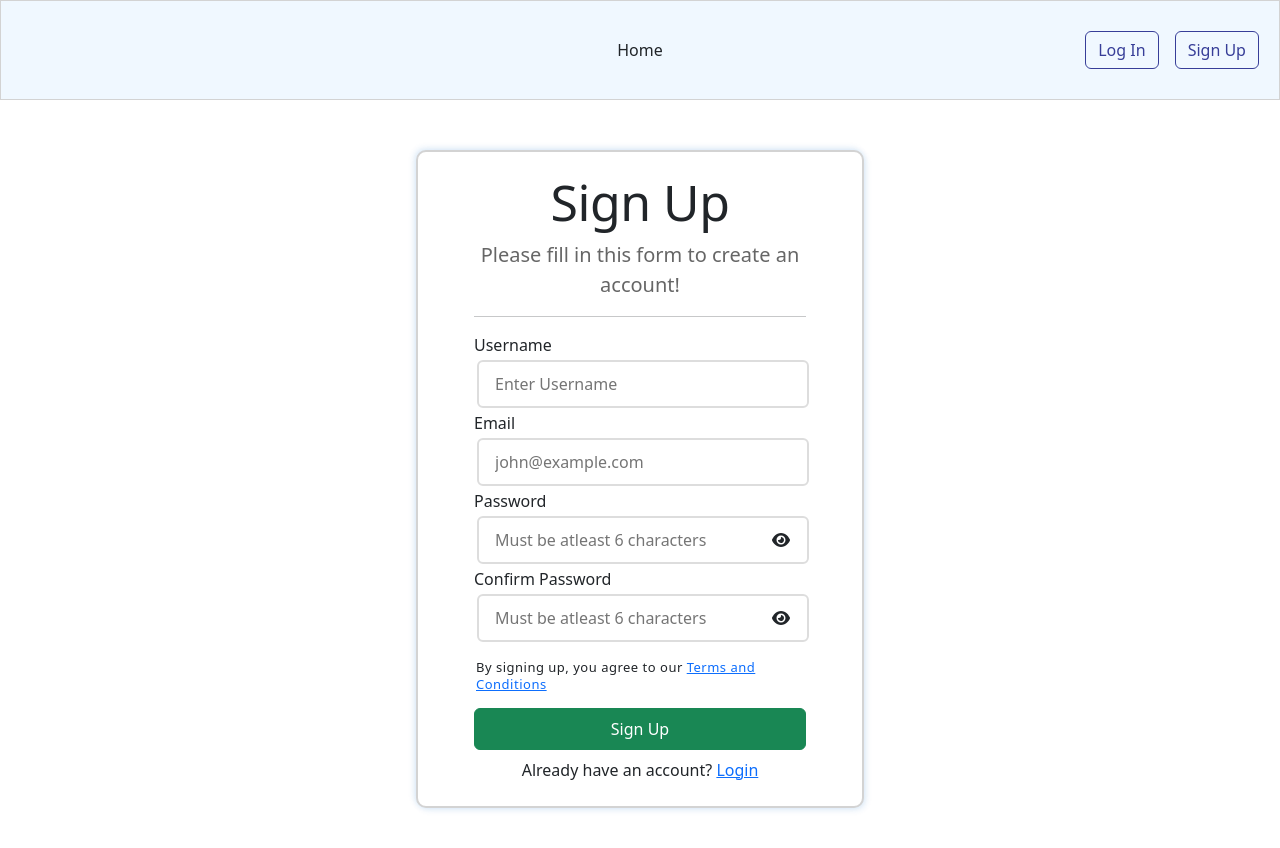
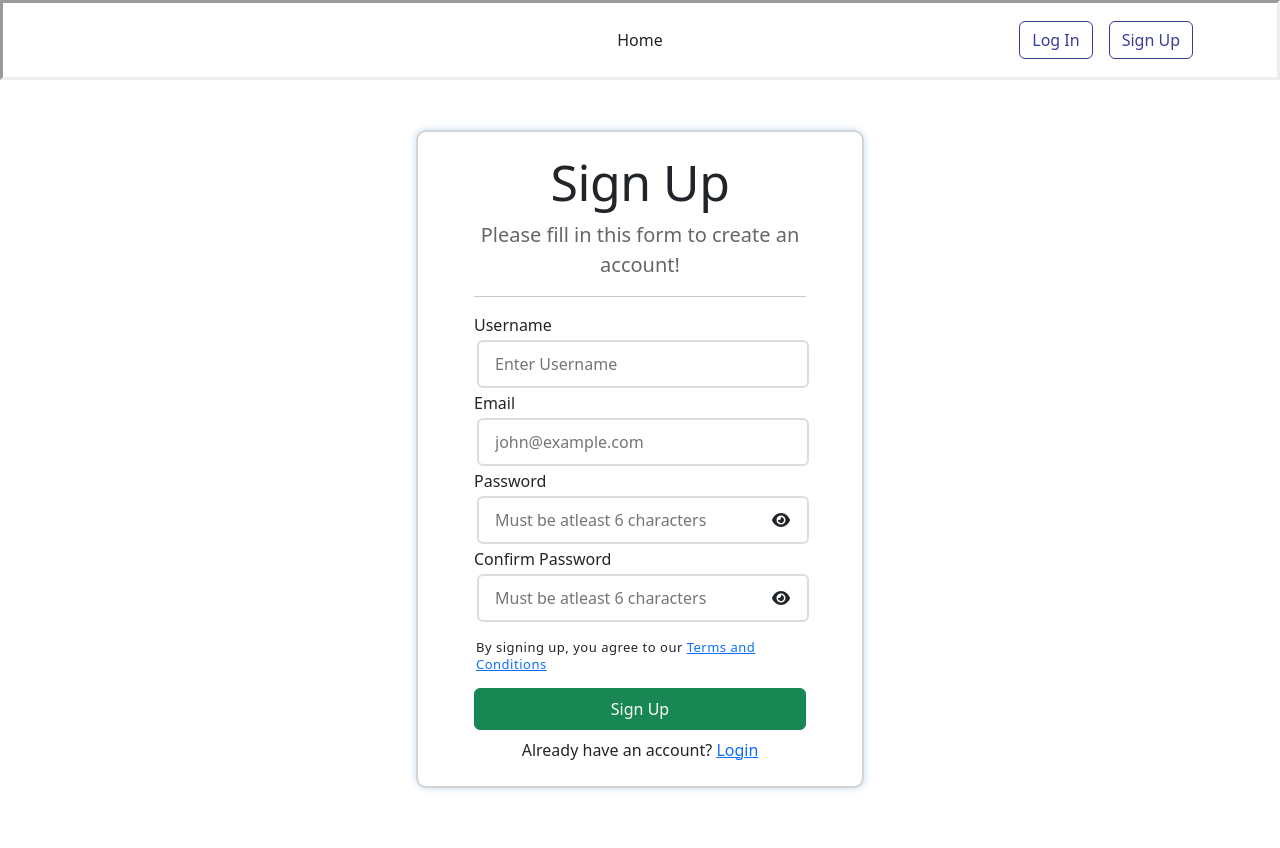
Before and after one commit to atulguptag/User-Authentication-Frontend, a React (Create React App) app: page /signup in a window 1280 px wide. Built offline with nearby package versions, Linux system fonts and the light colour scheme.

Commit message:
Cleaned Navbar CSS
did some few changes

```diff
--- a/src/components/navbar/Navbar.css
+++ b/src/components/navbar/Navbar.css
@@ -4,33 +4,23 @@
   box-sizing: border-box;
   align-content: center;
 }
+
 nav {
   display: flex;
   align-items: center;
   background-color: white;
-  height: 100px;
-  padding: 30px 25px;
+  height: 80px;
+  padding: 0 64px;
   justify-content: space-between;
 }
 
 .my-navbar {
-  background-color: aliceblue;
-  border-style: groove;
-  border-width: 0.00001cm;
-  border-color: lightgrey;
-}
-
-.my-button {
-  padding-right: 3vh;
-}
-.enter {
-  height: 5vh;
-}
-.text {
-  color: black;
-  font-size: 1.2em;
-  font-style: oblique;
-  padding-left: 5px;
+  display: flex;
+  justify-content: space-between;
+  align-items: center;
+  width: 100%;
+  padding: 0 64px;
+  border-style: inset;
 }
 
 .btn-outline-success {
@@ -50,34 +40,9 @@
   --bs-btn-disabled-border-color: #373e98;
   --bs-gradient: none;
 }
-.navbar-toggler {
-  display: none;
-}
 
 .search-bar {
   display: flex;
-}
-
-@media (max-width: 720px) {
-  .nav--icon {
-    width: 120px;
-  }
-
-  .search-bar {
-    display: none;
-  }
-  .navbar-toggler {
-    display: flex;
-    padding: var(--bs-navbar-toggler-padding-y)
-      var(--bs-navbar-toggler-padding-x);
-    font-size: var(--bs-navbar-toggler-font-size);
-    line-height: 1;
-    color: #373e98;
-    background-color: transparent;
-    border: var(--bs-border-width) solid var(--bs-navbar-toggler-border-color);
-    border-radius: var(--bs-navbar-toggler-border-radius);
-    transition: var(--bs-navbar-toggler-transition);
-  }
 }
 
 .main-nav {
@@ -102,3 +67,8 @@
   display: flex;
   justify-content: flex-end;
 }
+
+.navi-2:hover {
+  background-color: #ffbf00;
+  transition: 0.5s;
+}
```
